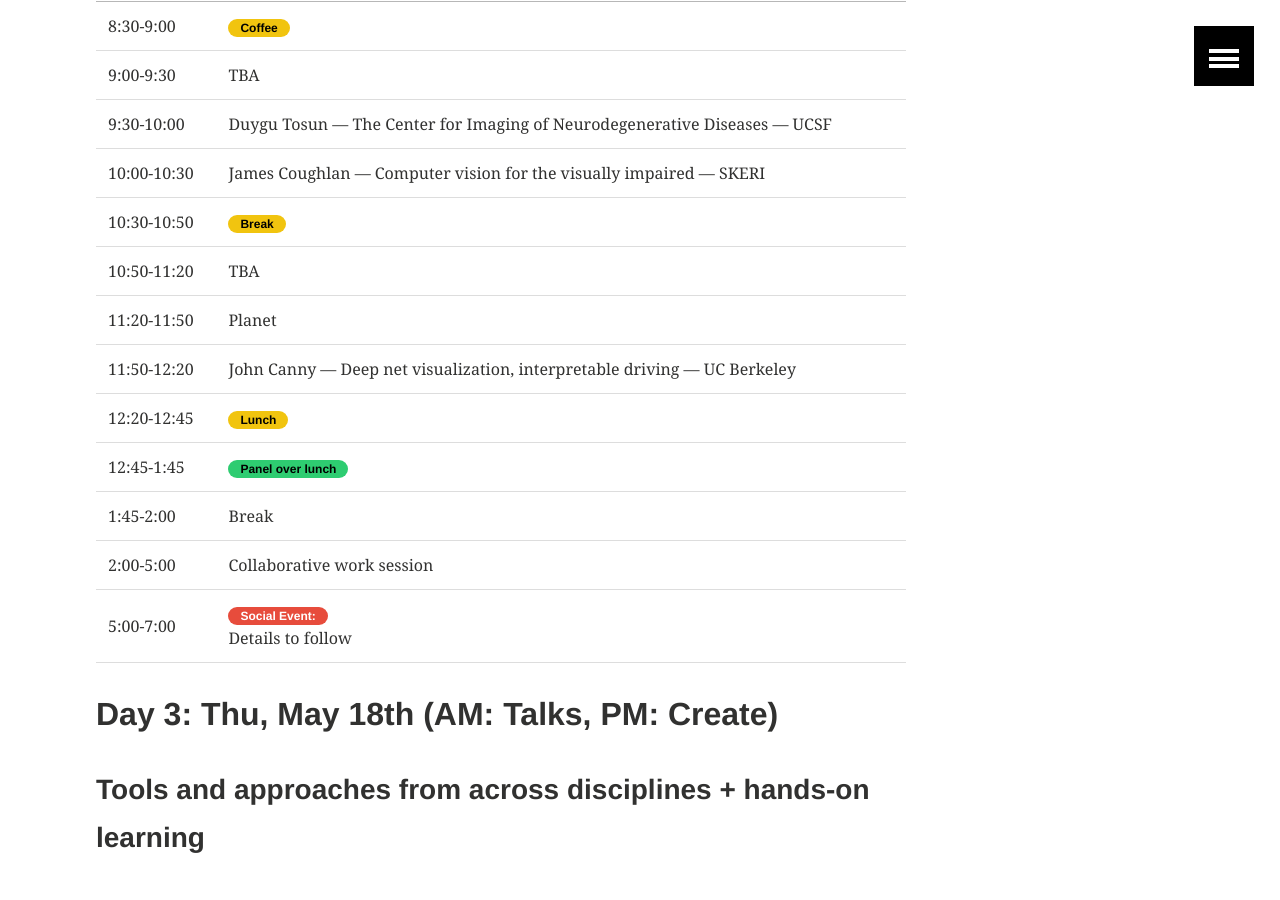
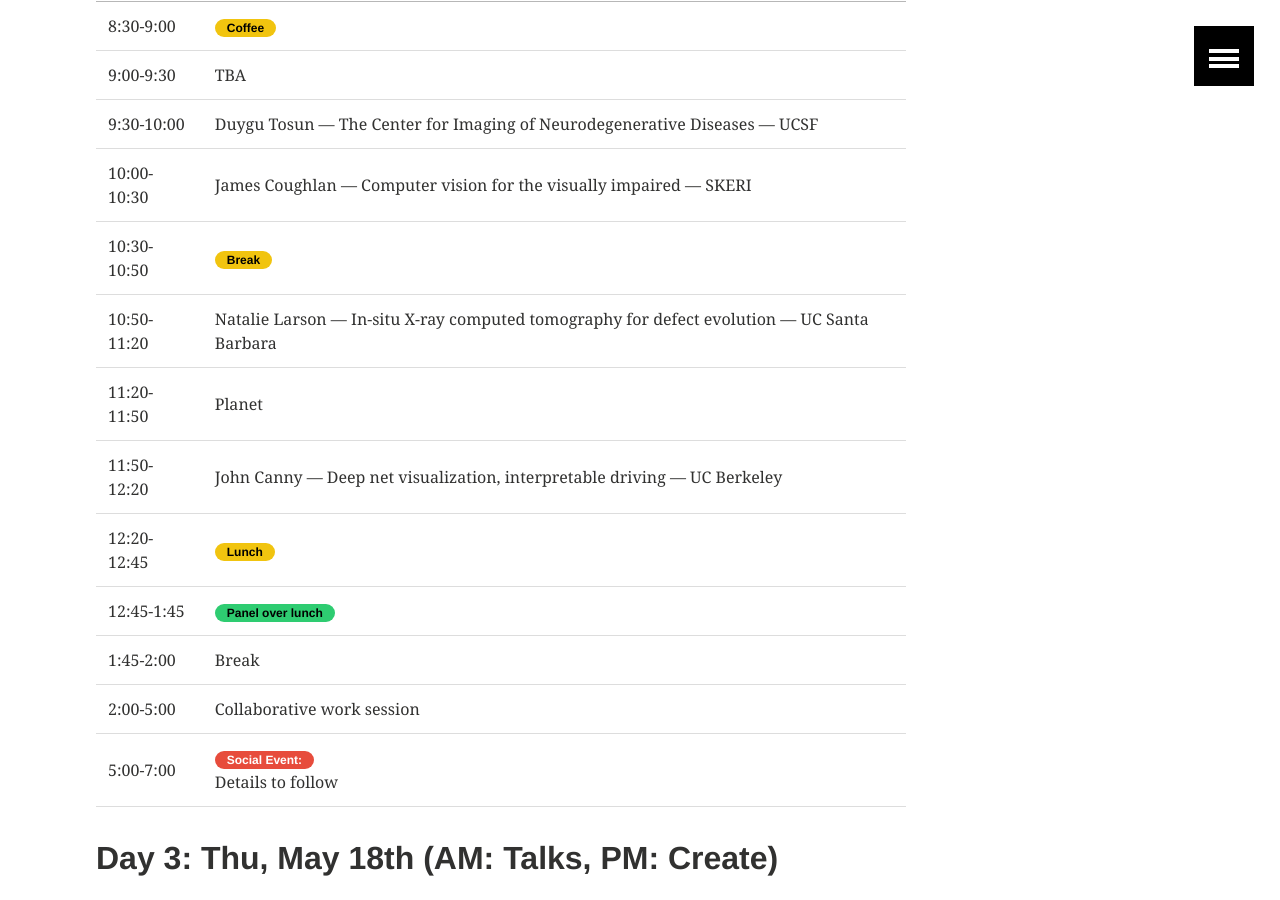
Before and after one commit to imagexd/imagexd.github.io, a Jekyll site: the page built from programs/imagexd2018.md, in a window 1280 px wide and 900 px high, scrolled down 1378 px. Built offline with Jekyll 4.4.1, drawn with Linux system fonts in a browser that asks for light colours.

Commit message:
Program update

```diff
--- a/programs/imagexd2018.md
+++ b/programs/imagexd2018.md
@@ -51,9 +51,9 @@ image:
 |----
 | 10:30-10:50  | <span class="badge warning">Break</span>   |
 |----
-| 10:50-11:20  | TBA  |
+| 10:50-11:20  | Natalie Larson --- In-situ X-ray computed tomography for defect evolution --- UC Santa Barbara |
 | 11:20-11:50  | Planet |
-| 11:50-12:20  | John Canny --- Deep net visualization, interpretable driving  --- UC Berkeley |
+| 11:50-12:20  | John Canny --- Deep net visualization, interpretable driving --- UC Berkeley  |
 |----
 | 12:20-12:45  | <span class="badge warning">Lunch</span>  |
 | 12:45-1:45   | <span class="badge success">Panel over lunch</span> |
```
